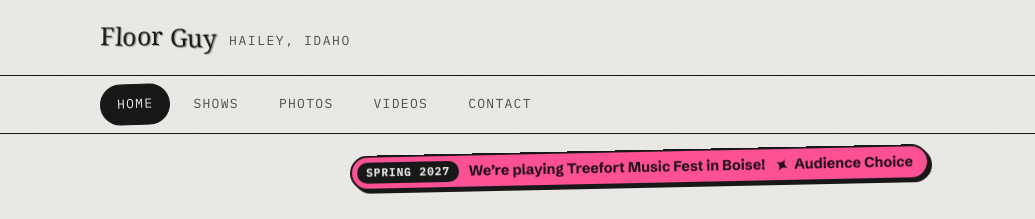
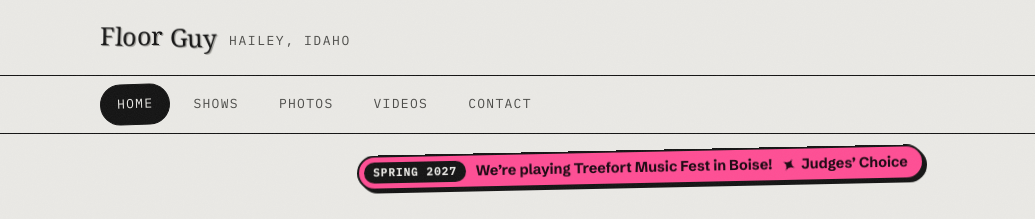
Before and after one commit to amckeaner/floorguyband, a plain HTML site: page index.html in a window 1280 px wide. Shown: the top 219 px of the page, 0-1035 px from the left. Drawn offline with Linux system fonts and the light colour scheme; a web font is replaced by a local one.

Commit message:
It was the Judges' Choice award
Co-Authored-By: Claude Opus 5.5 <noreply@anthropic.com>
Claude-Session: https://claude.ai/code/session_01P4sfF61GvJ2dJvtCWgVnSK

```diff
--- a/index.html
+++ b/index.html
@@ -563,7 +563,7 @@ h2::after {
     <a class="next" href="#shows">
       <span class="next-tag"><span class="t-desk">Spring 2027</span><span class="t-phone">2027</span></span>
       <span class="next-text">We’re playing Treefort<span class="next-venue"> Music Fest in Boise</span>!</span>
-      <span class="next-cta"><span class="next-star" aria-hidden="true"><svg viewBox="0 0 24 24"><path d="M12 0C13 8 16 11 24 12C16 13 13 16 12 24C11 16 8 13 0 12C8 11 11 8 12 0Z" fill="currentColor"/></svg></span><span class="cta-word">Audience Choice</span></span>
+      <span class="next-cta"><span class="next-star" aria-hidden="true"><svg viewBox="0 0 24 24"><path d="M12 0C13 8 16 11 24 12C16 13 13 16 12 24C11 16 8 13 0 12C8 11 11 8 12 0Z" fill="currentColor"/></svg></span><span class="cta-word">Judges’ Choice</span></span>
     </a>
   </div>
   <section class="hero" style="padding:0">
@@ -655,7 +655,7 @@ h2::after {
           <div class="what">
             <p class="label eyebrow">Mar 31 – Apr 4, 2027 · set time TBA</p>
             <p class="bill"><strong>Treefort Music Fest</strong></p>
-            <p class="fest-note">We won our spot as Audience Choice at Battle of the Bands. See you in Boise!</p>
+            <p class="fest-note">We won our spot with the Judges’ Choice award at Battle of the Bands. See you in Boise!</p>
             <a class="btn btn-small tix" href="https://treefortmusicfest.com/" target="_blank" rel="noopener">Festival info →</a>
           </div>
           <p class="where">Treefort<br><span class="label">Boise, Idaho</span></p>
@@ -668,7 +668,7 @@ h2::after {
           <div class="what">
             <p class="label eyebrow">Competition</p>
             <p class="bill"><strong>Battle of the Bands</strong></p>
-            <p class="win"><span class="win-star" aria-hidden="true"><svg viewBox="0 0 24 24"><path d="M12 0C13 8 16 11 24 12C16 13 13 16 12 24C11 16 8 13 0 12C8 11 11 8 12 0Z" fill="currentColor"/></svg></span>Audience Choice winner</p>
+            <p class="win"><span class="win-star" aria-hidden="true"><svg viewBox="0 0 24 24"><path d="M12 0C13 8 16 11 24 12C16 13 13 16 12 24C11 16 8 13 0 12C8 11 11 8 12 0Z" fill="currentColor"/></svg></span>Judges’ Choice winner</p>
           </div>
           <p class="where">Liberty Theatre<br><span class="label">Hailey, Idaho</span></p>
         </li>
```
